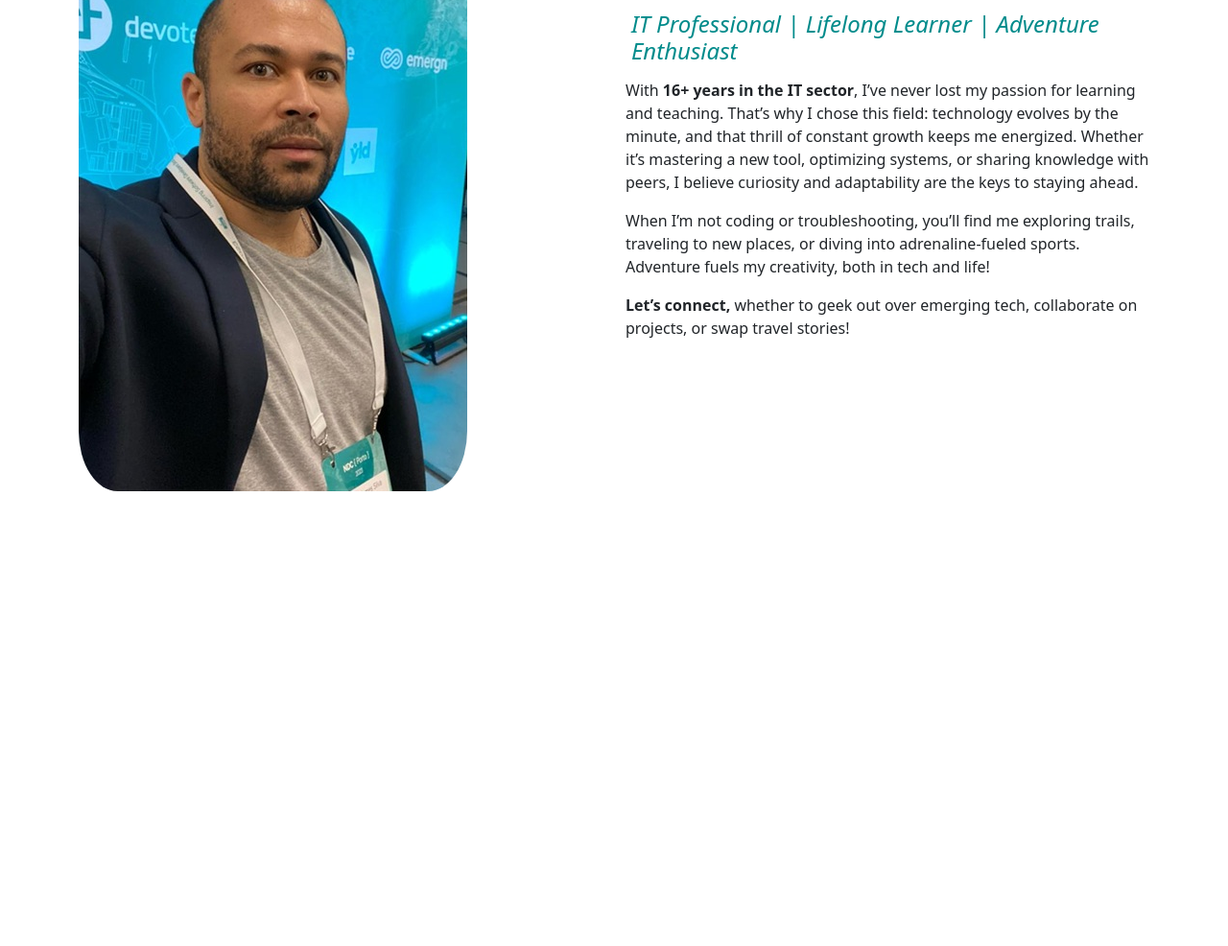
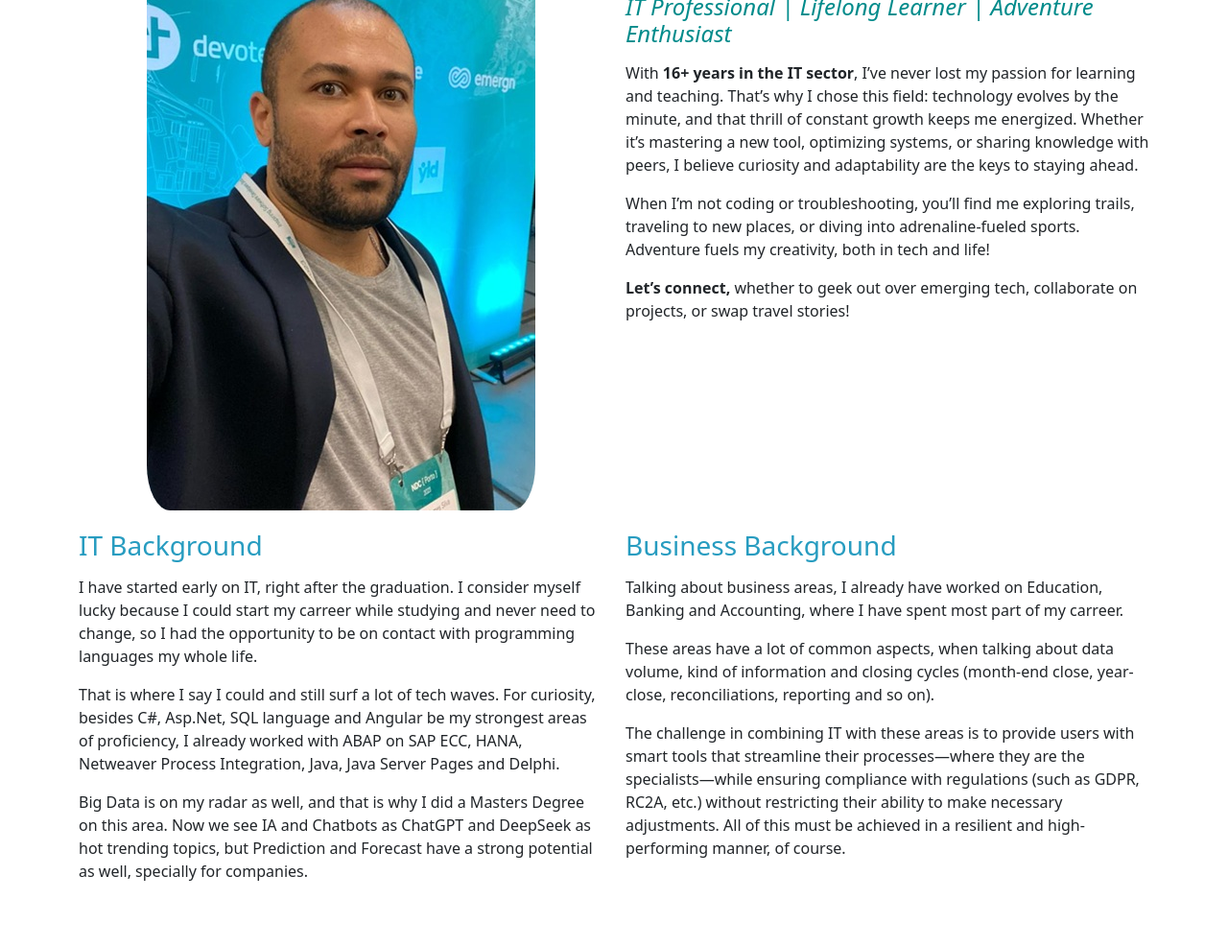
Before and after one commit to evaldosilva/evaldosilva.github.io, a plain HTML site: page index.html in a window 1280 px wide. Shown: the part 141-1127 px from the top of the page at 96% size. Before the commit the page ends 800 px from the top, so only its background shows below. Drawn offline with nearby package versions, Linux system fonts and the light colour scheme.

Commit message:
Content change

```diff
--- a/assets/css/styles.css
+++ b/assets/css/styles.css
@@ -7,19 +7,26 @@ body {
 
 img {
   border-radius: 10%;
+  padding: 20px;
+  display: block;
+  margin: auto;
 }
 
 h1,
 h3 {
   color: #279cc0;
-  padding: 6px;
+  padding-bottom: 6px;
 }
 
 h4 {
   color: darkcyan;
-  padding: 6px;
+  padding-bottom: 6px;
 }
 
 p {
   line-height: 1.5;
 }
+
+.end-text {
+  margin-bottom: 50px;
+}
--- a/index.html
+++ b/index.html
@@ -13,12 +13,12 @@
   </head>
   <body>
     <br />
-    <div class="container-lg">
+    <div class="container">
       <div class="row">
         <div class="col">
           <img src="./assets/images/evaldo.jpg" />
         </div>
-        <div class="col mb-4">
+        <div class="col">
           <h1>Hi, I’m Evaldo Gomes Silva</h1>
           <h3>SENIOR FULLSTACK DEVELOPER</h3>
           <h4>
@@ -44,6 +44,50 @@
           </p>
         </div>
       </div>
+      <div class="row end-text">
+        <div class="col">
+          <h3>IT Background</h3>
+          <p>
+            I have started early on IT, right after the graduation. I consider
+            myself lucky because I could start my carreer while studying and
+            never need to change, so I had the opportunity to be on contact with
+            programming languages my whole life.
+          </p>
+          <p>
+            That is where I say I could and still surf a lot of tech waves. For
+            curiosity, besides C#, Asp.Net, SQL language and Angular be my
+            strongest areas of proficiency, I already worked with ABAP on SAP
+            ECC, HANA, Netweaver Process Integration, Java, Java Server Pages
+            and Delphi.
+          </p>
+          <p>
+            Big Data is on my radar as well, and that is why I did a Masters
+            Degree on this area. Now we see IA and Chatbots as ChatGPT and
+            DeepSeek as hot trending topics, but Prediction and Forecast have a
+            strong potential as well, specially for companies.
+          </p>
+        </div>
+        <div class="col">
+          <h3>Business Background</h3>
+          <p>
+            Talking about business areas, I already have worked on Education,
+            Banking and Accounting, where I have spent most part of my carreer.
+          </p>
+          <p>
+            These areas have a lot of common aspects, when talking about data
+            volume, kind of information and closing cycles (month-end close,
+            year-close, reconciliations, reporting and so on).
+          </p>
+          <p>
+            The challenge in combining IT with these areas is to provide users
+            with smart tools that streamline their processes—where they are the
+            specialists—while ensuring compliance with regulations (such as
+            GDPR, RC2A, etc.) without restricting their ability to make
+            necessary adjustments. All of this must be achieved in a resilient
+            and high-performing manner, of course.
+          </p>
+        </div>
+      </div>
     </div>
     <script
       src="https://cdn.jsdelivr.net/npm/bootstrap@5.0.2/dist/js/bootstrap.bundle.min.js"
```
